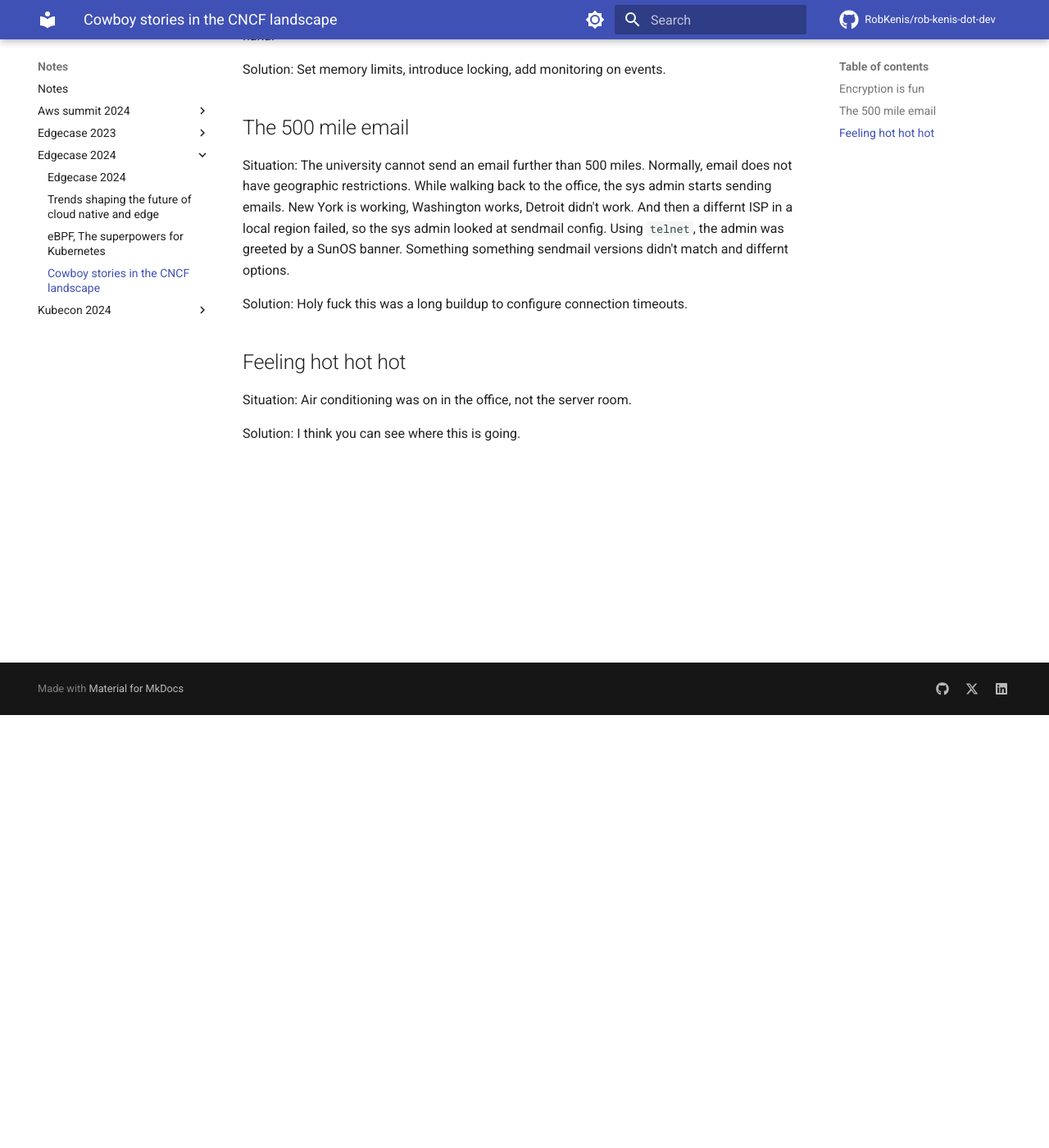
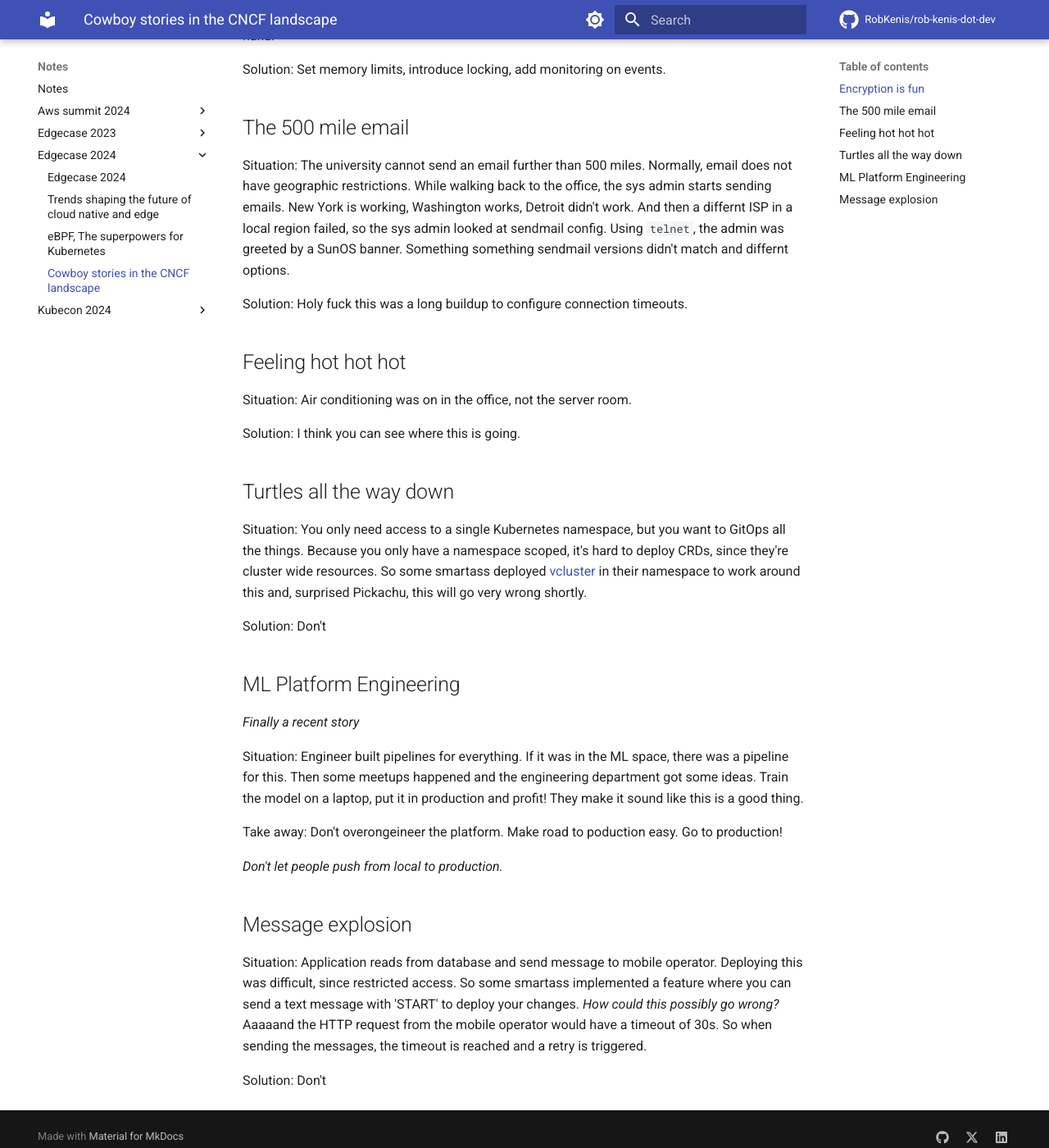
Before and after one commit to RobKenis/rob-kenis-dot-dev, an MkDocs documentation site: the page built from docs/edgecase-2024/3-kubernetes-cowboy-stories.md, in a window 1280 px wide and 1400 px high, scrolled down 528 px. Shown: the whole window at 82% size. Built offline with MkDocs 1.6.1 and Material for MkDocs 9.7.7, drawn with Linux system fonts in a browser that asks for light colours; comment, search, counter and statistics services are not loaded.

Commit message:
Add notes on cowboy stories
I don't really know what this was about :shrug:

```diff
--- a/docs/edgecase-2024/3-kubernetes-cowboy-stories.md
+++ b/docs/edgecase-2024/3-kubernetes-cowboy-stories.md
@@ -32,3 +32,33 @@ Solution: Holy fuck this was a long buildup to configure connection timeouts.
 Situation: Air conditioning was on in the office, not the server room.
 
 Solution: I think you can see where this is going.
+
+## Turtles all the way down
+
+Situation: You only need access to a single Kubernetes namespace, but you want to GitOps all the things.
+Because you only have a namespace scoped, it's hard to deploy CRDs, since they're cluster wide resources.
+So some smartass deployed [vcluster](https://www.vcluster.com/) in their namespace to work around this and,
+surprised Pickachu, this will go very wrong shortly.
+
+Solution: Don't
+
+## ML Platform Engineering
+
+_Finally a recent story_
+
+Situation: Engineer built pipelines for everything. If it was in the ML space, there was a pipeline for this.
+Then some meetups happened and the engineering department got some ideas. Train the model on a laptop, put it
+in production and profit! They make it sound like this is a good thing.
+
+Take away: Don't overongeineer the platform. Make road to poduction easy. Go to production!
+
+_Don't let people push from local to production._
+
+## Message explosion
+
+Situation: Application reads from database and send message to mobile operator. Deploying this was difficult,
+since restricted access. So some smartass implemented a feature where you can send a text message with 'START'
+to deploy your changes. _How could this possibly go wrong?_ Aaaaand the HTTP request from the mobile operator
+would have a timeout of 30s. So when sending the messages, the timeout is reached and a retry is triggered.
+
+Solution: Don't
```
